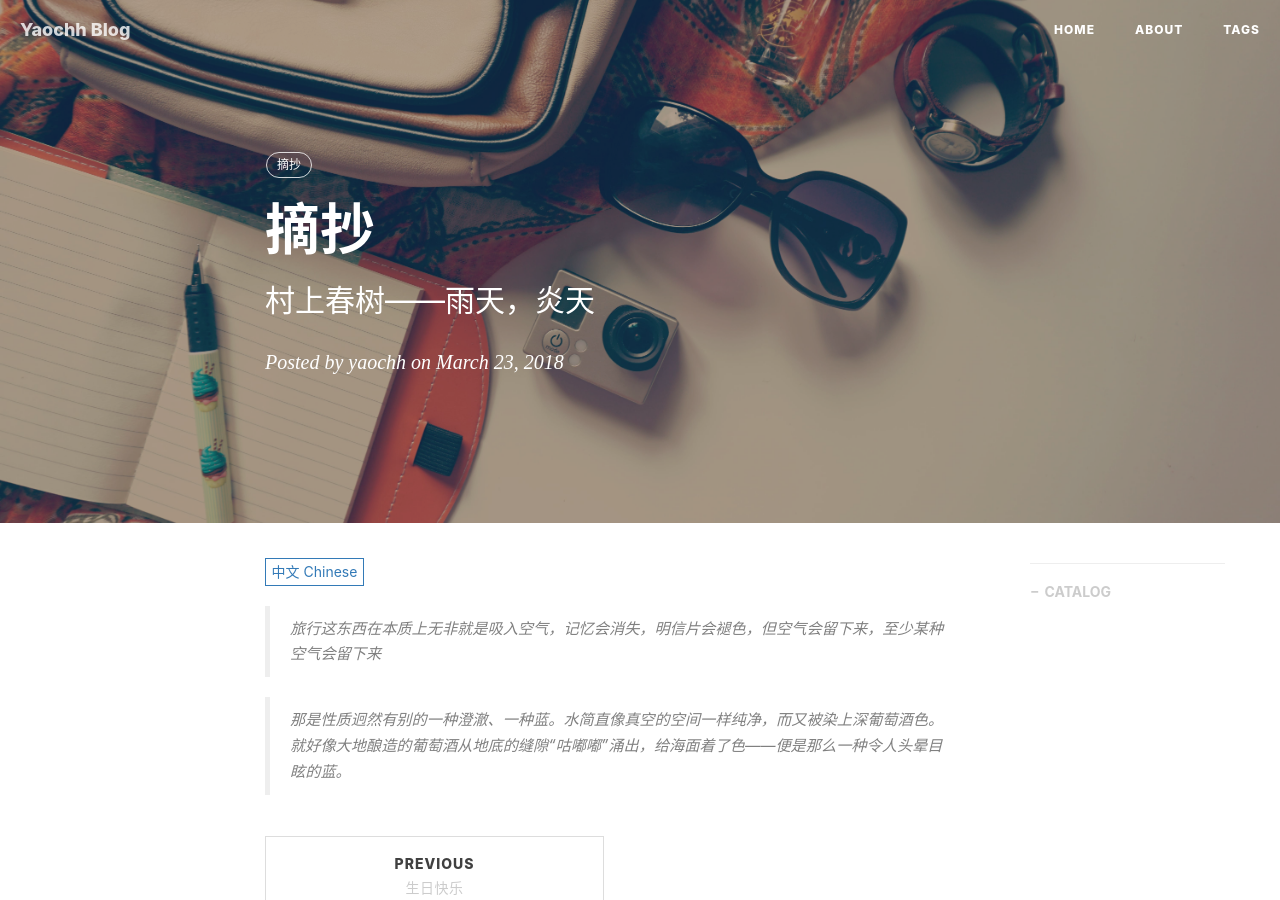
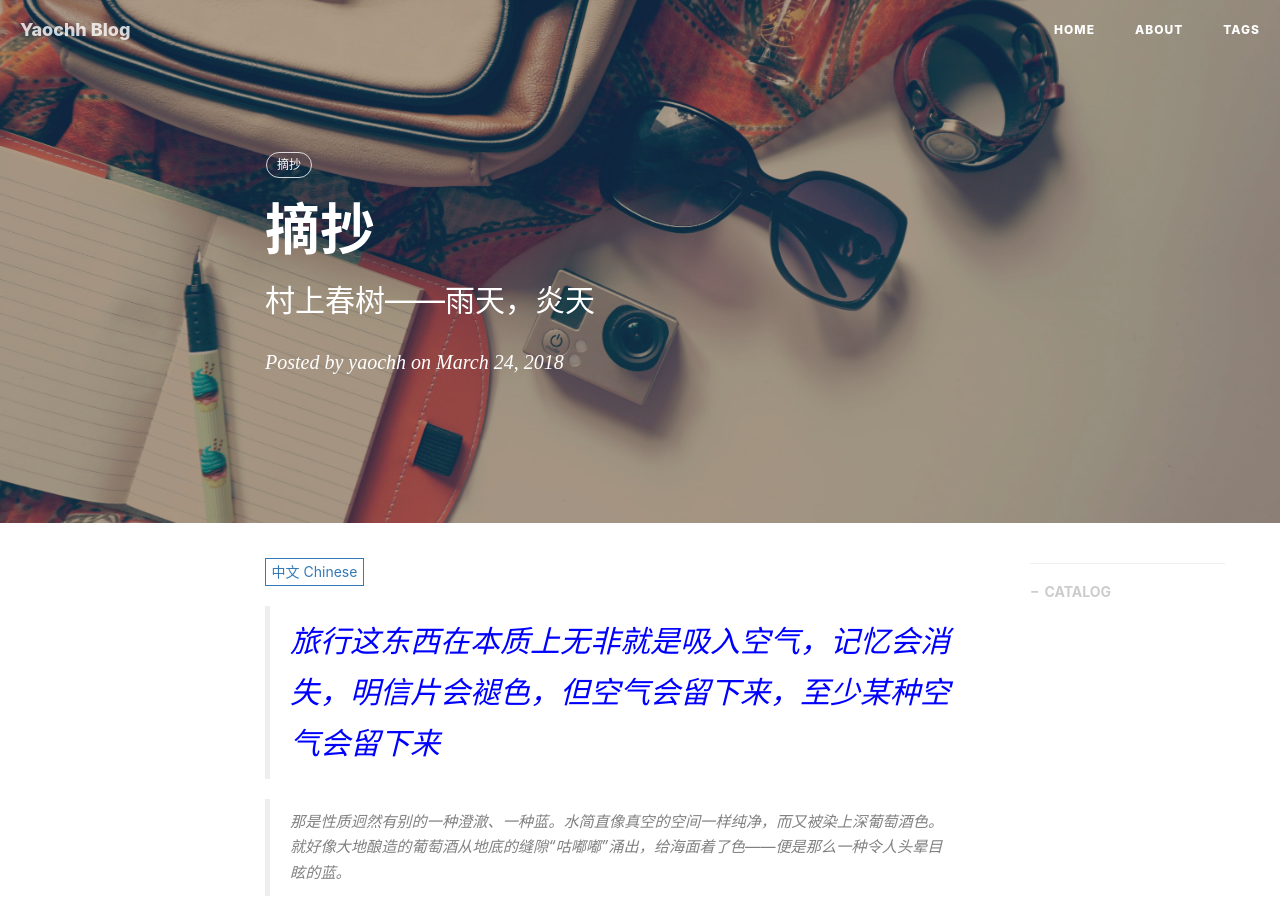
Before and after one commit to yaochh/yaochh.github.io, a Jekyll site: the page built from _posts/2018-03-23-bookabstract.md, in a window 1280 px wide and 900 px high. Built offline with Jekyll 4.4.1, drawn with Linux system fonts in a browser that asks for light colours; nearby versions of some CDN libraries; comment, search, counter and statistics services are not loaded.

Commit message:
字体修改

```diff
--- a/_posts/2018-03-23-bookabstract.md
+++ b/_posts/2018-03-23-bookabstract.md
@@ -2,7 +2,7 @@
 layout:       post
 title:        "摘抄"
 subtitle:     "村上春树——雨天，炎天"
-date:         2018-03-23 00:00:00
+date:         2018-3-24 00:13:13
 author:       "yaochh"
 header-img:   "img/in-post/post-eleme-pwa/eleme-at-io.jpg"
 header-mask:  0.3
@@ -12,6 +12,6 @@ tags:
     - 摘抄
 ---
 
-> 旅行这东西在本质上无非就是吸入空气，记忆会消失，明信片会褪色，但空气会留下来，至少某种空气会留下来
+> <p style="color:blue; font-size: 30px">旅行这东西在本质上无非就是吸入空气，记忆会消失，明信片会褪色，但空气会留下来，至少某种空气会留下来</p>
 
 >那是性质迥然有别的一种澄澈、一种蓝。水简直像真空的空间一样纯净，而又被染上深葡萄酒色。就好像大地酿造的葡萄酒从地底的缝隙“咕嘟嘟”涌出，给海面着了色——便是那么一种令人头晕目眩的蓝。
```
